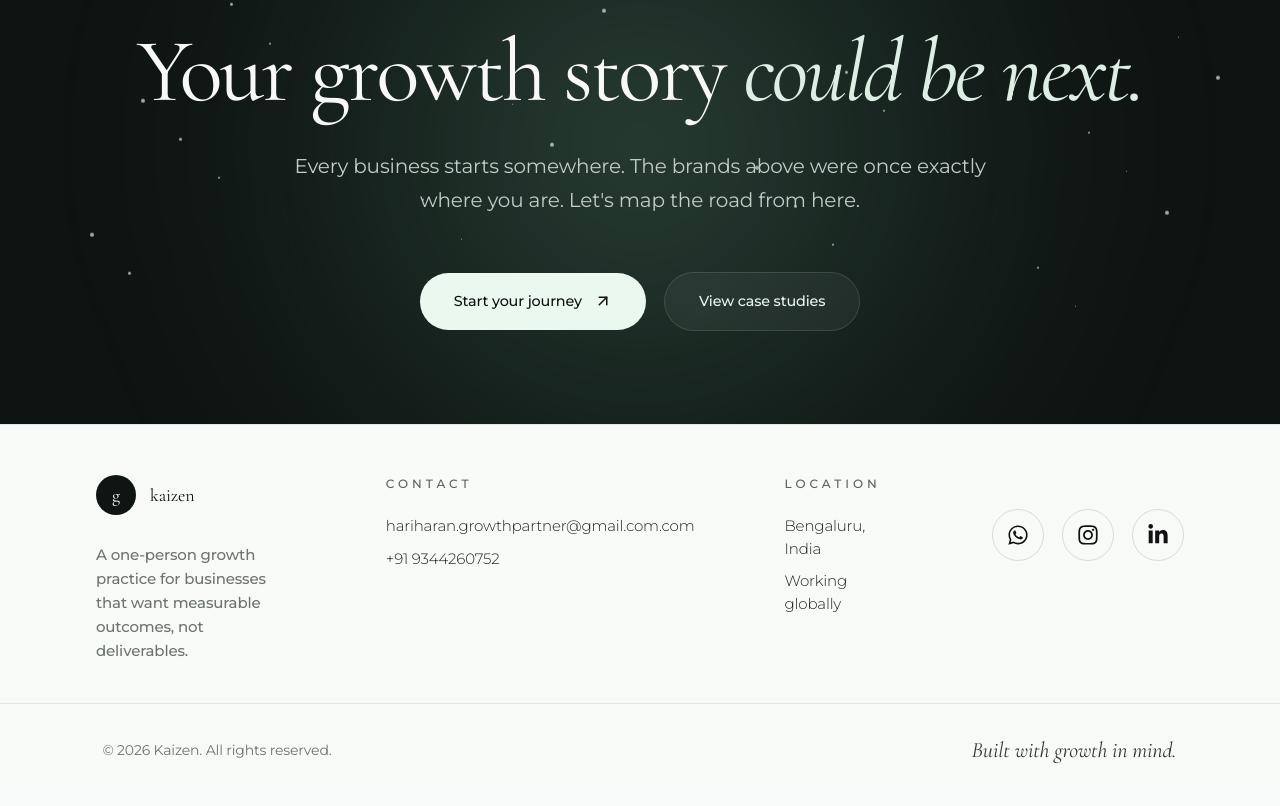
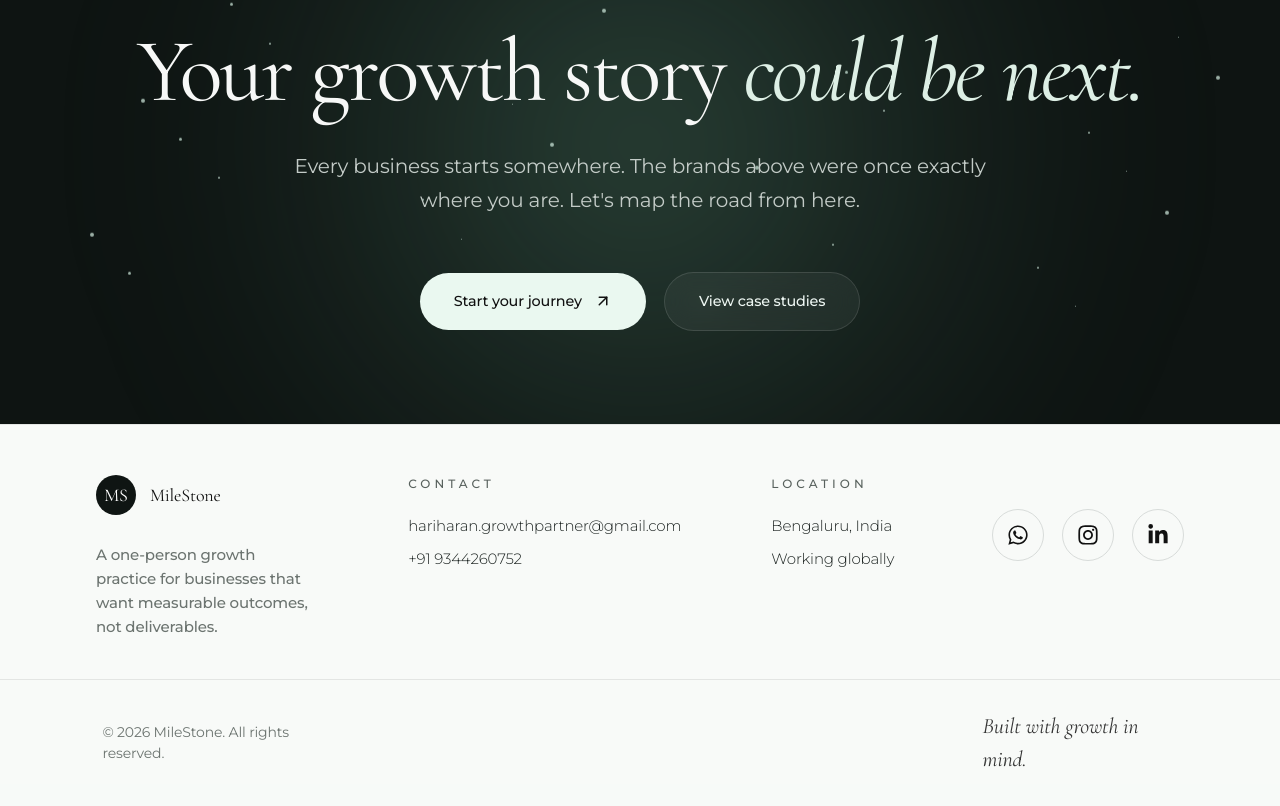
Before and after one commit to sivak27/milestone, a React (Vite) app: page / in a window 1280 px wide. Shown: the part 9964-10770 px from the top of the page. Built offline with nearby package versions, Linux system fonts and the light colour scheme.

Commit message:
update: refreshed herosection design and content

```diff
--- a/src/components/Footer.jsx
+++ b/src/components/Footer.jsx
@@ -14,8 +14,8 @@ export default function Footer() {
         {/* Left */}
         <div className="footer-brand">
           <div className="logo">
-            <span>g</span>
-            <h3>kaizen</h3>
+            <span>MS</span>
+            <h3>MileStone</h3>
           </div>
 
           <p>
@@ -30,7 +30,7 @@ export default function Footer() {
           <h5>CONTACT</h5>
 
           <a href="mailto:hari@growthstudio.com">
-            hariharan.growthpartner@gmail.com.com
+            hariharan.growthpartner@gmail.com
           </a>
 
           <a href="tel:+919344260752">
@@ -68,7 +68,7 @@ export default function Footer() {
       <div className="footer-bottom">
 
         <p>
-          © {new Date().getFullYear()} Kaizen. All rights reserved.
+          © {new Date().getFullYear()} MileStone. All rights reserved.
         </p>
 
         <span>
```
